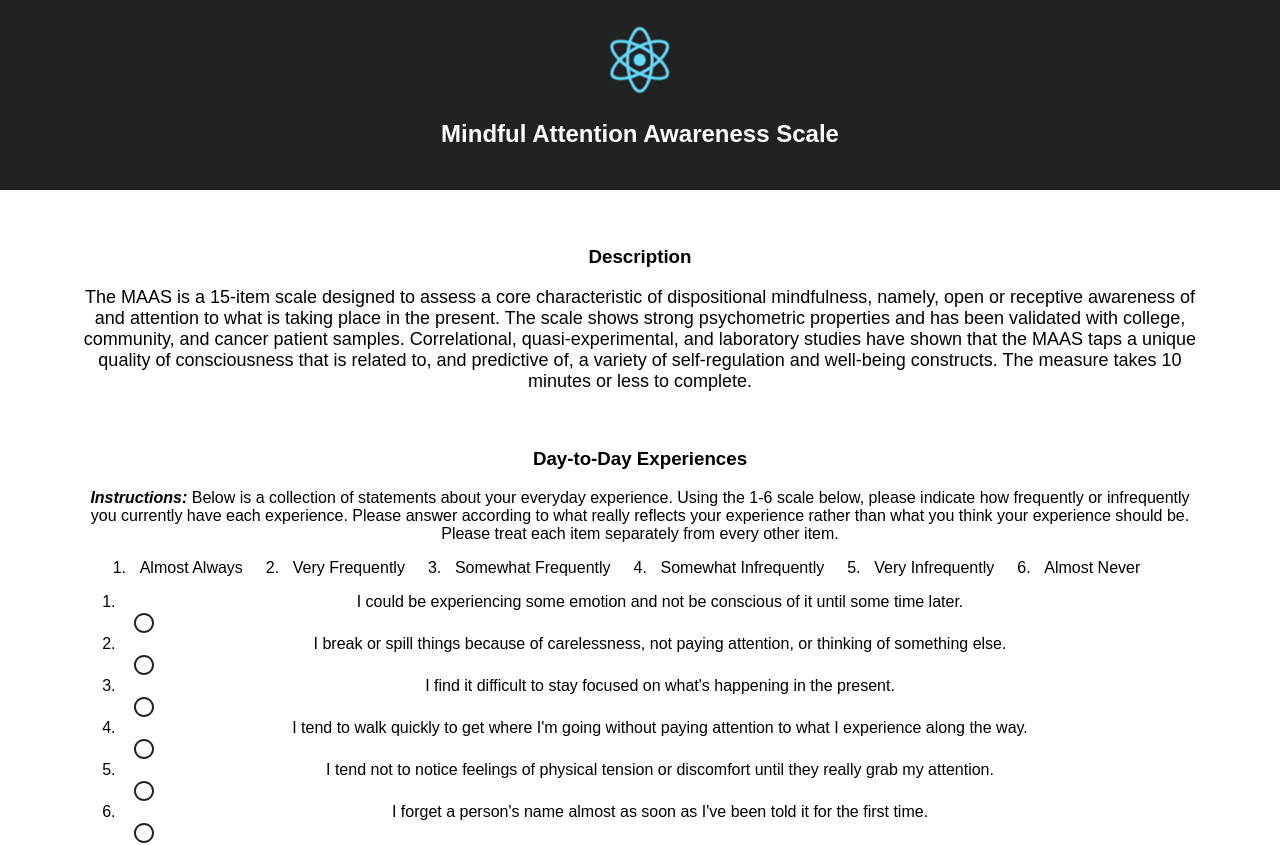
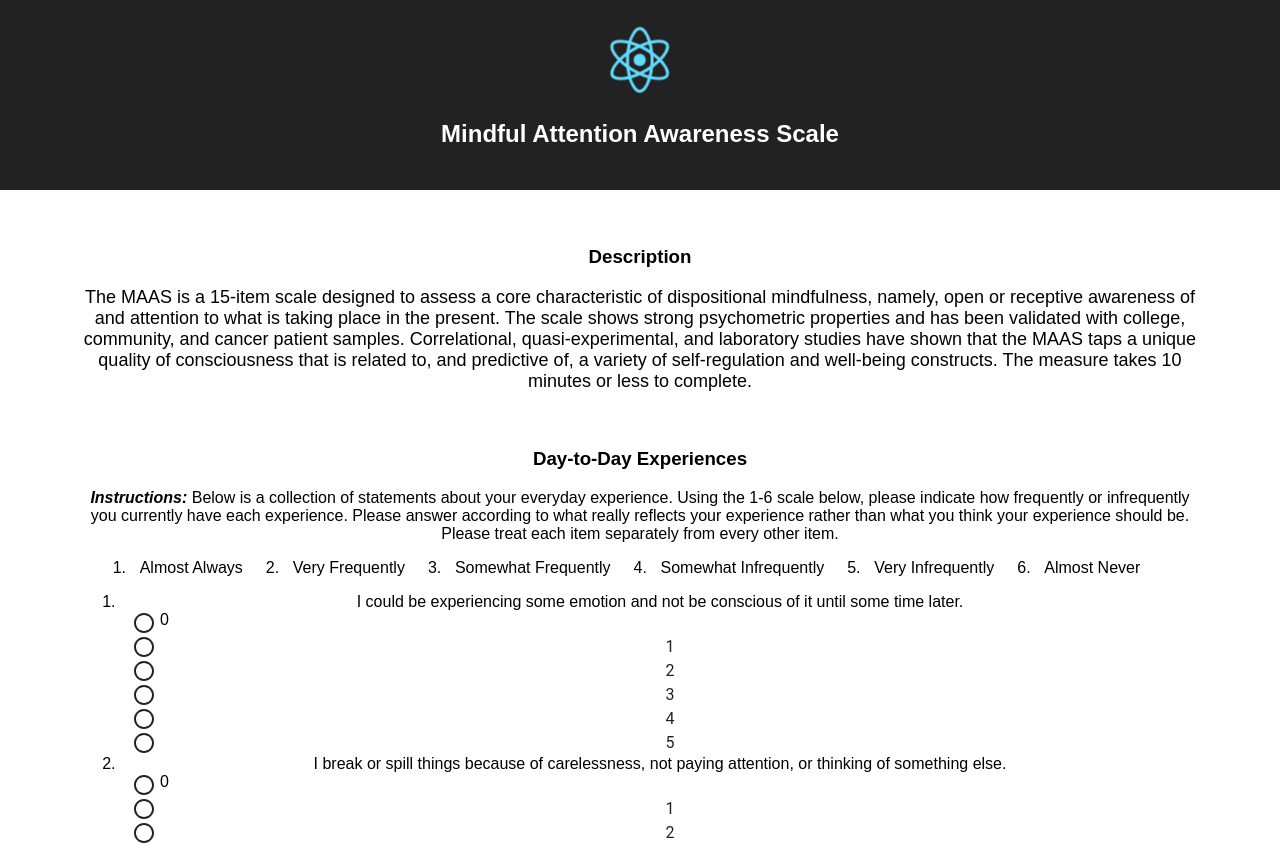
Before and after one commit to hikurangi/maas-survey, a React (Create React App) app: page / in a window 1280 px wide. Shown: the top 845 px of the page. Built offline with nearby package versions, Linux system fonts and the light colour scheme.

Commit message:
produce radio buttons iteratively using map

```diff
--- a/src/components/Question.js
+++ b/src/components/Question.js
@@ -1,13 +1,22 @@
 import React from 'react'
 import {RadioButton, RadioButtonGroup} from 'material-ui/RadioButton'
 
-const Question = props => (
-    <li id={props.id}>
+const Question = props => {
+  const buttons = [1, 2, 3, 4, 5, 6].map((item, index) => (
+    <RadioButton
+      value={index}
+      label={index}
+      onChange={props.handleChange}
+    />
+  ))
+  return (
+    <li key={props.id} id={props.id}>
       {props.item}
-      <RadioButtonGroup>
-        <RadioButton></RadioButton>
+      <RadioButtonGroup name="scale">
+        {buttons}
       </RadioButtonGroup>
     </li>
   )
+}
 
 export default Question
```
